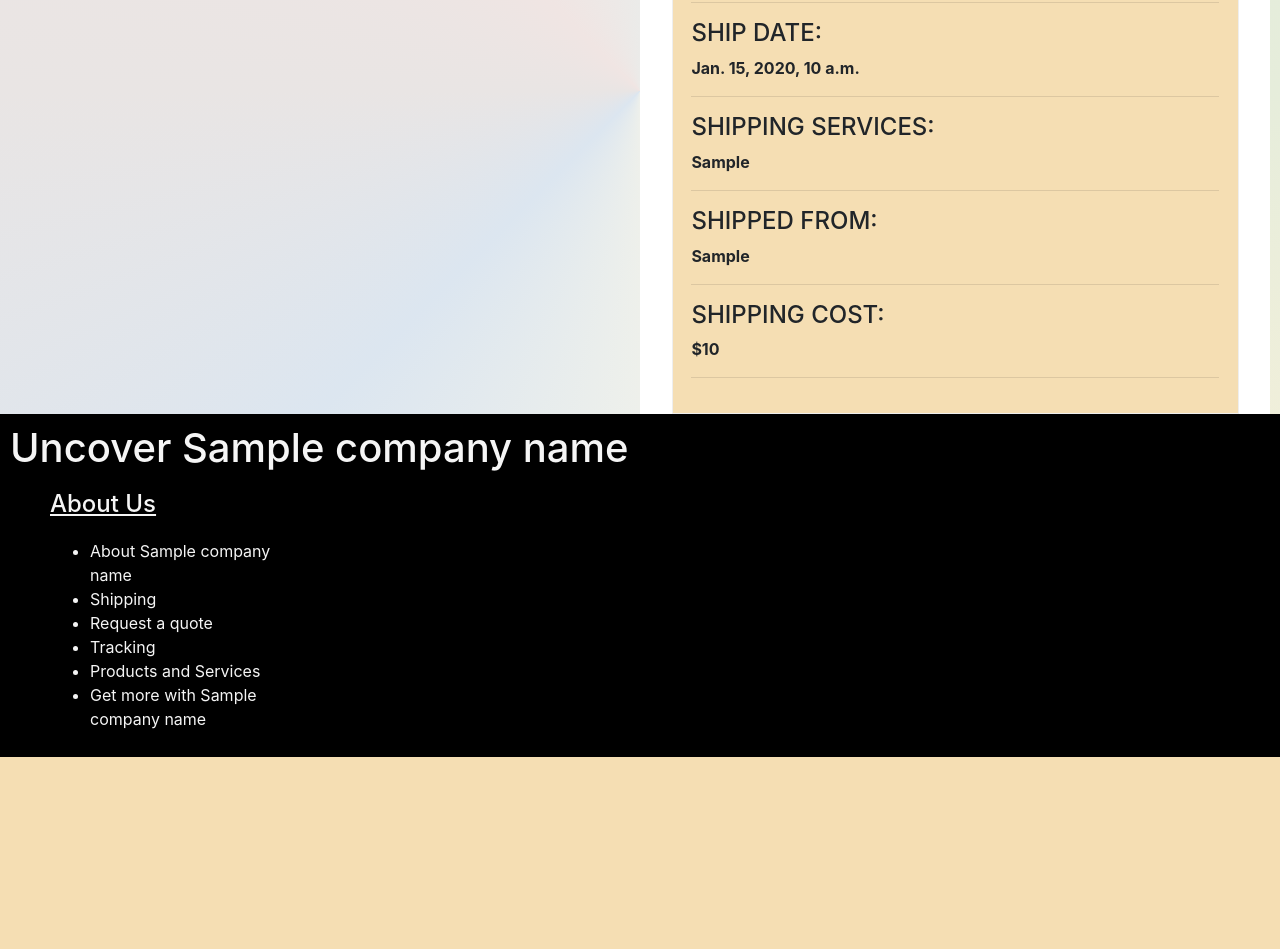
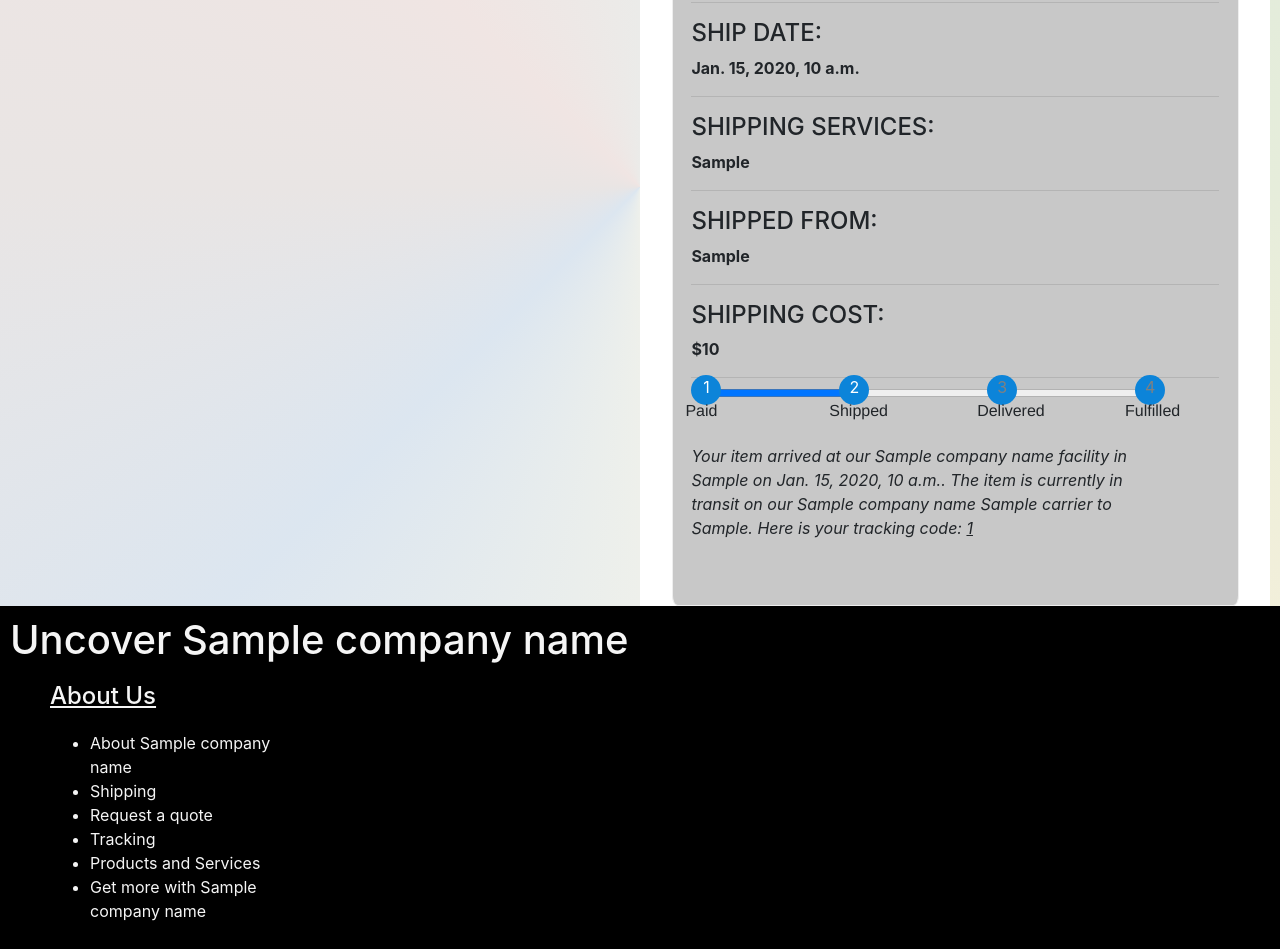
Before and after one commit to Kharay33455/the-shipper, a Django app: template base/templates/base/position.html in a window 1280 px wide. Shown: the part 575-1524 px from the top of the page. Before the commit the page ends 1332 px from the top, so only its background shows below. Run offline with Django 3.2, Linux system fonts and the light colour scheme; the template is opened without the code that fills it: most values are stand-ins (such as "Sample title", 1, 10 or a date in 2020).

Commit message:
Final commit for the night

```diff
--- a/base/templates/base/position.html
+++ b/base/templates/base/position.html
@@ -18,7 +18,7 @@
     </script>
     {% endif %}
     <div class="my_row2">
-        <div style="padding-left:20%;padding-right: 20%; background-color: white;">
+        <div style="padding-left:10%;padding-right: 10%; background-color: white;">
             <div style="background-color: white;">
                 <a href="{% url 'base:zoom' oti=order.tracking_id zoomie='minus' %}"
                     class="btn btn-outline-primary">Zoom Out
@@ -64,8 +64,10 @@
             </script>
 
             <div class="my_col">
+
                 <div style="background-color: white; ">
-                    <div class="quotes-form" style="margin-top: 0; margin-bottom: 0;">
+                    <div class="quotes-form"
+                        style="margin-top: 0; margin-bottom: 0; background-color: rgb(200, 200, 200); border-radius: 1%;">
                         <h2 style="text-decoration: underline;">
                             Order Details
                         </h2>
@@ -147,6 +149,38 @@
                             </b>
                         </p>
                         <hr>
+                        <div style="position: relative; margin-right:15% ; padding-bottom: 30px;">
+                            <div class="dot ">
+                                <span style="color: white;">1</span> <br>
+                                <p class="stats">Paid</p>
+                            </div>
+                            <div class="dot two">
+                                <span style="color: white;">2</span> <br>
+                                <p class="stats">Shipped</p>
+                            </div>
+                            <div class="dot three">
+                                <span style="color: gray;">3</span> <br>
+                                <p class="stats">Delivered</p>
+                            </div>
+                            <div class="dot four">
+                                <span style="color: gray;">4</span> <br>
+                                <p class="stats">Fulfilled</p>
+                            </div>
+
+
+                            <progress value="34" max="100" style="width: 100%; position: absolute; top: -5%; left: 2%; ">
+
+                            </progress>
+<p style="padding-top: 50px;">
+    <i>
+                            Your item arrived at our {{company_name.name}} facility in {{order.shipped_from}} on {{order.ship_date}}.
+                            The item is currently in transit on our {{company_name.name}} {{order.shipping_service}} carrier to {{order.shipping_to}}. Here is your tracking code: <span style="text-decoration: underline;">{{order.tracking_id}}</span>
+                        </i>
+                        </p>
+                        </div>
+
+
+
 
 
 
--- a/static/css/base.css
+++ b/static/css/base.css
@@ -16,6 +16,33 @@ body{
     font-weight: 700;
     color: white;
 
+}
+.dot{
+    position: absolute;
+    top: -10%;
+    left: 0;
+    height: 30px;
+    width: 30px;
+    background-color:#0C84D9;
+    text-align: center;
+    border-radius: 50%;
+    z-index: 100;
+
+}
+.two{
+    left: 33%;
+
+}
+.three{
+    left: 66%;
+}
+.four{
+    left: 99%;
+}
+.stats{
+    margin-left: -10px;
+    font-size: 20;
+    font-family: Helvetica, Arial,  sans-serif;
 }
 
 .car-link {
```
